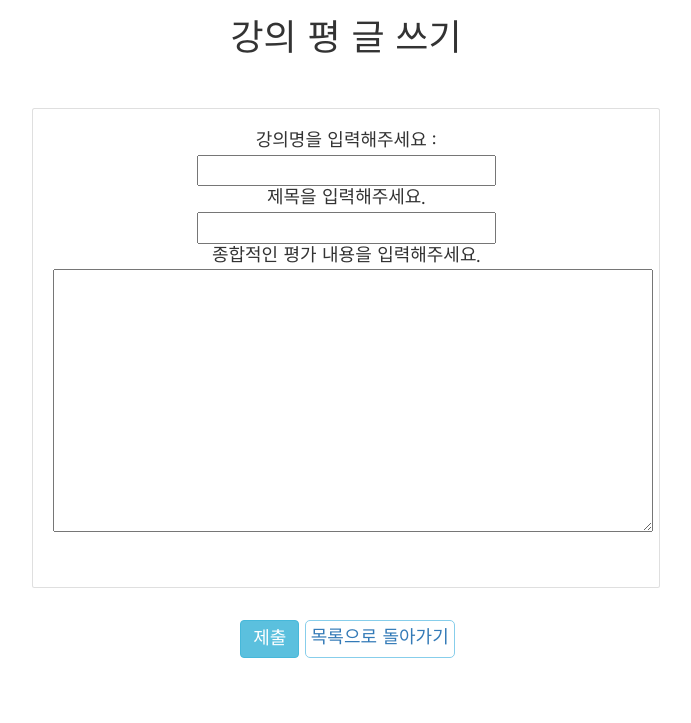
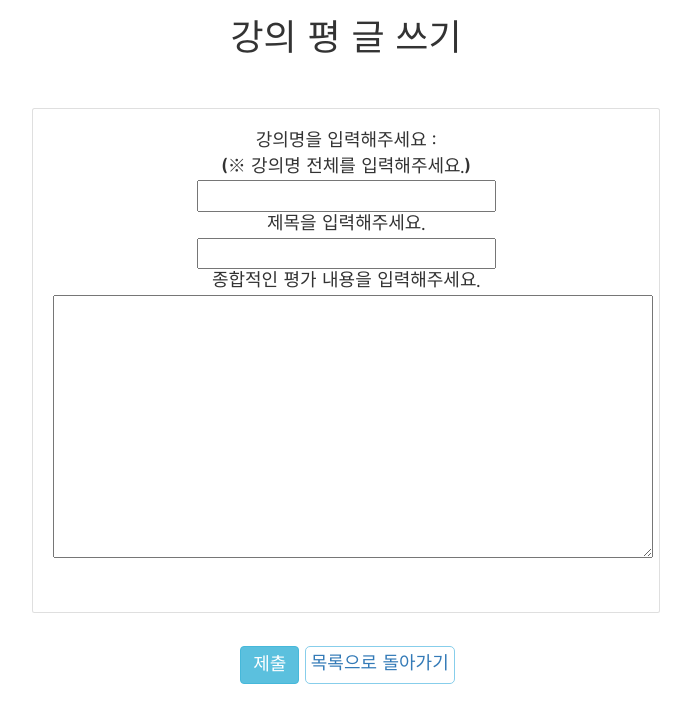
Before and after one commit to herineeda/LectureEvaluation, a Django app: page /lecture/1/write in a window 1280 px wide. Shown: the part 62-785 px from the top of the page, without its empty margins (294-985 px from the left). Run offline with Django 3.2, Linux system fonts and the light colour scheme; some libraries are stand-ins or nearby versions; some web fonts are replaced.

Commit message:
- 강의명 전체를 입력해주세요 추가

```diff
--- a/project/crud/templates/write.html
+++ b/project/crud/templates/write.html
@@ -13,6 +13,8 @@
 <div class="card" style="width: 50%; margin-right: 60px; margin-left: auto; margin-right:auto; margin-bottom: 20px; padding:20px;">
 <div class="bodytext" style="font-family: 'Jua', sans-serif;">
 강의명을 입력해주세요 :
+<br>
+(※ 강의명 전체를 입력해주세요.)
 <br>
 <input type = "text" name = "lect_name">
 <br>
```
